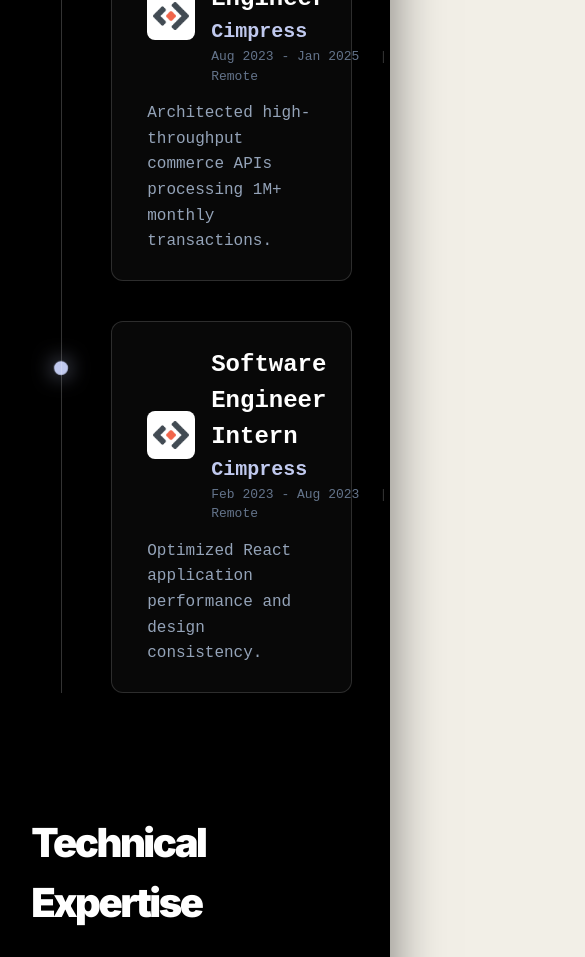
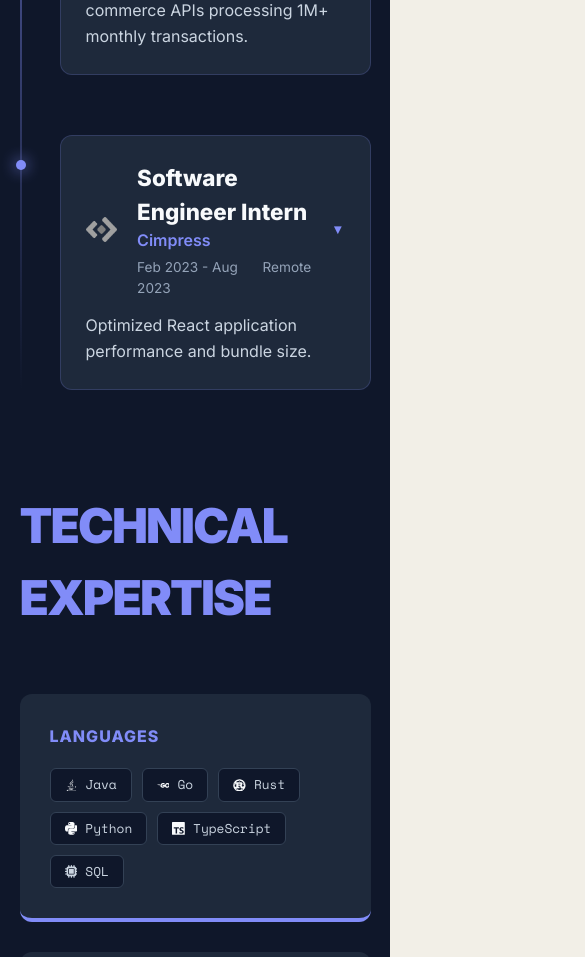
Before and after one commit to yashvarma2001/portfolio-project, a React (Vite) app: page / in a window 390 px wide. Shown: the part 5560-6517 px from the top of the page, 585 px wide, since content can reach past the window. Built offline with nearby package versions, Linux system fonts and the light colour scheme; a web font is replaced by a local one.

Commit message:
minor ui updates

```diff
--- a/src/sections/Contact.css
+++ b/src/sections/Contact.css
@@ -1,5 +1,6 @@
-@import url('https://fonts.googleapis.com/css2?family=Inter:wght@400;500;600;700;800;900&display=swap');
+@import url('https://fonts.googleapis.com/css2?family=Inter:wght@400;500;600;700;800;900&family=Space+Mono:wght@400;700&display=swap');
 
+/* --- GLOBAL LAYOUT --- */
 .contact-section-light {
   background-color: #F5F5F7;
   color: #1D1D1F;
@@ -10,135 +11,122 @@
 
 .contact-grid {
   display: grid;
-  grid-template-columns: 1.2fr 1fr;
-  gap: 60px;
+  grid-template-columns: 1.1fr 1fr;
+  gap: 80px;
   max-width: 1300px;
   margin: 0 auto;
+  align-items: start;
 }
 
-/* --- TYPOGRAPHY (DISTORTED/TIGHT STYLE) --- */
+/* --- LEFT COLUMN STYLING --- */
 .big-title-light {
-  font-size: 80px;
+  font-size: clamp(60px, 8vw, 90px);
   font-weight: 900;
-  letter-spacing: -0.04em;
+  letter-spacing: -0.05em;
+  line-height: 0.9;
   color: #1D1D1F;
-  margin-bottom: 30px;
-}
-
-.name-banner-light {
-  font-size: clamp(60px, 9vw, 110px);
-  font-weight: 900;
-  letter-spacing: -0.06em; /* The 'Aryan Yadav' tight look */
-  line-height: 0.8;
-  color: #000000;
-  /* text-transform: lowercase; */
-  margin: 20px 0;
-  display: block;
-  transform: scaleX(0.96); /* Horizontal compression */
-  transform-origin: left;
+  margin-bottom: 40px;
+  text-transform: uppercase;
 }
 
 .status-text-light {
-  font-size: 19px;
-  line-height: 1.5;
+  font-size: 18px;
+  line-height: 1.6;
   color: #424245;
-  max-width: 480px;
-  margin-bottom: 25px;
+  max-width: 500px;
+  margin-bottom: 40px;
 }
 
-/* --- BRANDING IMAGE --- */
-.branding-image {
-  width: 160px;
-  height: 110px;
-  border-radius: 16px;
-  overflow: hidden;
-  margin-bottom: 10px;
-  border: 1px solid rgba(0,0,0,0.05);
-}
-
-.branding-image img {
-  width: 100%;
-  height: 100%;
-  object-fit: cover;
-}
-
-/* --- REACH OUT ROW --- */
 .reach-out-row {
   display: flex;
+  flex-wrap: wrap;
   align-items: center;
-  gap: 16px;
-  margin: 30px 0;
+  gap: 20px;
+  margin-bottom: 50px;
 }
 
 .reach-out-btn-light {
-  background: #000000;
+  background: #818CF8;
   color: #ffffff;
-  padding: 12px 28px;
-  border-radius: 100px;
+  padding: 14px 30px;
+  border-radius: 5px; /* Matched to coolinput */
   font-size: 15px;
-  font-weight: 700;
+  font-weight: 800;
   text-decoration: none;
   display: flex;
   align-items: center;
-  gap: 10px;
-  transition: transform 0.2s ease;
+  gap: 12px;
+  border: 2px solid #818CF8;
+  transition: all 0.3s ease;
+  font-family: 'Space Mono', monospace;
 }
 
 .reach-out-btn-light:hover {
-  transform: scale(1.03);
+  background: #ffffff;
+  color: #818CF8;
+  box-shadow: 6px 6px 0px #818CF8;
+  transform: translate(-3px, -3px);
 }
 
 .email-display-light {
-  font-weight: 500;
-  color: #1D1D1F;
-  font-size: 16px;
+  font-family: 'Space Mono', monospace;
+  font-weight: 700;
+  color: #818CF8;
+  font-size: 15px;
 }
 
-/* --- SOCIAL BUTTONS --- */
+/* --- SOCIAL LINKS (LEFT) --- */
 .social-label {
   color: #86868b;
-  font-size: 14px;
-  margin-bottom: 15px;
+  font-size: 13px;
+  font-weight: 700;
+  text-transform: uppercase;
+  letter-spacing: 1px;
+  margin-bottom: 20px;
 }
 
 .social-btns-light {
   display: flex;
-  gap: 12px;
+  gap: 15px;
 }
 
 .social-btns-light a {
-  border: 1px solid #D2D2D7;
-  padding: 10px 22px;
-  border-radius: 100px;
+  border: 2px solid #818CF8;
+  padding: 10px 20px;
+  border-radius: 5px;
   color: #1D1D1F;
   text-decoration: none;
   font-size: 14px;
-  font-weight: 600;
+  font-weight: 700;
   display: flex;
   align-items: center;
-  gap: 8px;
+  gap: 10px;
   transition: all 0.2s ease;
+  background: transparent;
 }
 
 .social-btns-light a:hover {
-  background: #000000;
+  background: #818CF8;
   color: #ffffff;
-  border-color: #000000;
+  box-shadow: 4px 4px 0px rgba(129, 140, 248, 0.3);
 }
 
-/* --- THE FORM CARD (MATCHING SCREENSHOT) --- */
+/* --- RIGHT COLUMN: THE CARD --- */
 .message-card-light {
-  background: #DBE2EF;
-  /* border: 1px solid #99A799; */
-  border-radius: 28px;
+  background: #e8e8e8;
+  border: 2px solid #818CF8;
+  border-radius: 12px;
   padding: 40px;
-  box-shadow: 0 10px 40px rgba(0,0,0,0.04);
+  box-shadow: 12px 12px 0px rgba(129, 140, 248, 0.15);
+  font-family: 'Space Mono', monospace;
 }
 
 .form-title-light {
-  font-size: 30px;
-  font-weight: 700;
+  font-size: 24px;
+  font-weight: 800;
   margin-bottom: 30px;
+  color: #818CF8;
+  text-transform: uppercase;
 }
 
 .form-row {
@@ -147,70 +135,111 @@
   gap: 20px;
 }
 
-.input-group-light {
-  margin-bottom: 20px;
+/* --- THE COOL INPUT STYLE --- */
+.coolinput {
+  display: flex;
+  flex-direction: column;
+  width: 100%;
+  position: relative;
+  margin-bottom: 25px;
 }
 
-.input-group-light label {
-  display: block;
-  font-size: 14px;
+.coolinput label.text {
+  font-size: 0.7rem;
+  color: #818CF8;
   font-weight: 700;
-  margin-bottom: 8px;
+  position: relative;
+  top: 0.5rem;
+  margin: 0 0 0 7px;
+  padding: 0 5px;
+  background: #e8e8e8;
+  width: fit-content;
+  z-index: 1;
 }
 
-.input-group-light input,
-.input-group-light textarea {
+.coolinput .input {
+  padding: 12px 10px;
+  font-size: 0.8rem;
+  border: 2px #818CF8 solid;
+  border-radius: 5px;
+  background: #e8e8e8;
   width: 100%;
-  background: #F9F7F7;
-  border: 1px solid #112D4E;
-  border-radius: 12px;
-  padding: 15px;
+  font-family: 'Space Mono', monospace;
   color: #112D4E;
-  font-size: 15px;
-  outline: none;
+  transition: all 0.2s ease;
 }
 
-.input-group-light input:focus,
-.input-group-light textarea:focus {
-  border-color: #00D1FF;
+.coolinput .input:focus {
+  outline: none;
+  background: #ffffff;
+  box-shadow: 4px 4px 0px #818CF8;
 }
 
-/* THE NEON GRADIENT BUTTON */
+/* --- SEND BUTTON --- */
 .send-btn-gradient {
   width: 100%;
-  background: #3F72AF;
-  color: white;
-  border: none;
-  padding: 18px;
-  border-radius: 100px;
-  font-size: 16px;
+  background: #818CF8;
+  color: #ffffff;
+  border: 2px solid #818CF8;
+  padding: 16px;
+  border-radius: 5px;
+  font-size: 14px;
   font-weight: 800;
   font-family: 'Space Mono', monospace;
+  text-transform: uppercase;
+  letter-spacing: 1px;
   cursor: pointer;
   display: flex;
   align-items: center;
   justify-content: center;
   gap: 12px;
-  box-shadow: #C7EABB;
-  transition: transform 0.2s ease;
+  transition: all 0.3s cubic-bezier(0.23, 1, 0.320, 1);
 }
 
-.send-btn-gradient:hover {
-  transform: translateY(-2px);
-  filter: brightness(1.05);
+.send-btn-gradient:hover:not(:disabled) {
+  background: #ffffff;
+  color: #818CF8;
+  box-shadow: 6px 6px 0px #818CF8;
+  transform: translate(-2px, -2px);
 }
 
+.send-btn-gradient:disabled {
+  opacity: 0.6;
+  cursor: not-allowed;
+}
+
+/* --- FOOTER --- */
 .footer-light {
   margin-top: 100px;
   text-align: center;
-  color: black;
-  font-size: 13px;
-  border-top: 1px solid #D2D2D7;
-  padding-top: 40px;
-  border-radius: 10px;
+  border-top: 2px solid #818CF8;
+  padding: 60px 0;
+  border-radius: 0;
 }
 
-.contact-right{
-    font-family: 'Space Mono', monospace;
+.name-banner-light {
+  font-size: clamp(50px, 9vw, 110px);
+  font-weight: 900;
+  letter-spacing: -0.06em;
+  color: #000000;
+  line-height: 0.8;
+  margin-bottom: 10px;
+  display: block;
+  transform: scaleX(0.96);
+}
 
+.btn-success {
+  background: #4ade80 !important;
+  border-color: #4ade80 !important;
+  box-shadow: 4px 4px 0px #166534 !important;
 }
+
+@media (max-width: 900px) {
+  .contact-grid {
+    grid-template-columns: 1fr;
+    gap: 50px;
+  }
+  .big-title-light {
+    font-size: 50px;
+  }
+}
--- a/src/sections/Experience.css
+++ b/src/sections/Experience.css
@@ -1,215 +1,121 @@
-/* ==========================================================================
-   1. SECTION FOUNDATION
-   ========================================================================== */
+@import url('https://fonts.googleapis.com/css2?family=Inter:wght@400;700;900&family=Space+Mono:wght@400;700&display=swap');
+
 .experience-section {
-  position: relative;
-  background-color: #000000; /* Pure Black Theme */
-  min-height: 100vh;
-  padding: 120px 8%;
-  overflow: hidden;
+  background-color: #0F172A; /* Deep Midnight Blue */
+  color: #F8FAFC;
+  padding: 100px 5%;
   font-family: 'Inter', sans-serif;
-  color: #ffffff;
-}
-
-/* Fixed Background SVG */
-.experience-section::before {
-  content: "";
-  position: absolute;
-  inset: 0;
-  background-image: url('../../assets/bg1.svg');
-  background-size: cover;
-  background-attachment: fixed;
-  opacity: 0.2;
-  z-index: 0;
-  pointer-events: none;
 }
 
 .content-container {
-  position: relative;
-  z-index: 10;
+  max-width: 1100px;
+  margin: 0 auto;
 }
 
 .section-title {
-  font-size: clamp(40px, 6vw, 64px);
+  font-size: 3rem;
   font-weight: 900;
-  color: #ffffff;
-  margin-bottom: 80px;
-  letter-spacing: -2.5px;
+  letter-spacing: -0.04em;
+  color: #818CF8;
+  margin-bottom: 60px;
+  text-transform: uppercase;
 }
 
-/* ==========================================================================
-   2. TIMELINE STEM (LINE & DOTS)
-   ========================================================================== */
+/* --- TIMELINE --- */
 .timeline-container {
   position: relative;
-  max-width: 900px;
-  margin-left: auto; /* Aligned right per request */
-  margin-right: 2%;
-  padding-left: 80px;
-  margin-bottom: 120px;
+  padding-left: 40px;
 }
 
 .timeline-line {
   position: absolute;
-  left: 30px; /* Vertical anchor point */
+  left: 0;
   top: 0;
   bottom: 0;
-  width: 1px;
-  background: rgba(255, 255, 255, 0.2);
-  z-index: 1;
+  width: 2px;
+  background: linear-gradient(to bottom, #818CF8, transparent);
+}
+
+.timeline-item {
+  position: relative;
+  margin-bottom: 60px;
+  opacity: 0.3;
+  transform: translateX(-20px);
+  transition: all 0.6s ease;
+}
+
+.timeline-item.active {
+  opacity: 1;
+  transform: translateX(0);
 }
 
 .timeline-dot {
   position: absolute;
-  left: -50px; /* Matches line exactly */
-  top: 42px;
+  left: -44px;
+  top: 25px;
   width: 10px;
   height: 10px;
+  background: #818CF8;
   border-radius: 50%;
-  background: #ffffff;
-  border: 2px solid #000000;
-  z-index: 10;
-  transform: translateX(-50%); /* Centers 10px dot on 1px line */
-  transition: all 0.4s cubic-bezier(0.4, 0, 0.2, 1);
+  box-shadow: 0 0 15px #818CF8;
 }
 
-.timeline-item.active .timeline-dot {
-  background: #C0C9EE; /* Accent color for Gao Labs/Cimpress */
-  border-color: #C0C9EE;
-  box-shadow: 0 0 15px rgba(192, 201, 238, 0.8);
-  transform: translateX(-50%) scale(1.4);
+/* --- CARD DESIGN --- */
+.timeline-content {
+  background: #1E293B; /* Slate Dark */
+  border: 1px solid rgba(129, 140, 248, 0.2);
+  border-radius: 12px;
+  padding: 25px;
+  cursor: pointer;
+  transition: border 0.3s ease;
 }
 
-/* ==========================================================================
-   3. EXPERIENCE CARDS (GLASSMORPHISM)
-   ========================================================================== */
-.timeline-item {
-  position: relative;
-  margin-bottom: 40px;
-  opacity: 0;
-  filter: blur(10px);
-  transform: translateY(40px);
-  transition: all 0.8s cubic-bezier(0.22, 1, 0.36, 1);
-}
-
-.timeline-item.active {
-  opacity: 1;
-  filter: blur(0px);
-  transform: translateY(0px);
-}
-
-.timeline-content {
-  font-family: 'Space Mono', monospace;
-  position: relative;
-  padding: 25px 35px;
-  background: rgba(255, 255, 255, 0.03);
-  backdrop-filter: blur(10px);
-  border: 1px solid rgba(255, 255, 255, 0.15);
-  border-radius: 12px;
-  transition: background 0.3s ease;
-  z-index: 5;
+.timeline-content:hover {
+  border-color: #818CF8;
 }
 
 .card-header {
   display: flex;
   align-items: center;
-  gap: 16px;
-  cursor: pointer;
-  width: 100%;
-}
-
-.logo-section {
-  width: 48px;
-  height: 48px;
-  background: white;
-  border-radius: 8px;
-  display: flex;
-  align-items: center;
-  justify-content: center;
-  padding: 5px;
-  flex-shrink: 0;
+  gap: 20px;
 }
 
 .company-logo {
-  max-width: 100%;
-  max-height: 100%;
+  width: 50px;
+  height: 50px;
   object-fit: contain;
+  filter: grayscale(1) invert(0.8); /* Makes logos fit dark theme better */
+  transition: filter 0.3s ease;
 }
 
-.header-text {
-  flex-grow: 1;
-  display: flex;
-  flex-direction: column;
-}
-
-/* --- ICON ALIGNMENT --- */
-.meta-info span,
-.tech-tag,
-.skill-pill {
-  display: flex;
-  align-items: center;
-  gap: 8px; /* Space between icon and text */
-}
-
-/* Metadata Icons (Date/Location) */
-.meta-info svg {
-  color: #64748b;
-  font-size: 14px;
-}
-
-/* Technology Pill Icons */
-.tech-tag svg,
-.skill-pill svg {
-  color: #C0C9EE; /* Your purple-blue accent */
-  font-size: 14px;
-  flex-shrink: 0;
-}
-
-/* Skill Card Header Icons */
-.skill-icon-accent svg {
-  font-size: 22px;
-  color: #C0C9EE;
-}
-
-/* Vertical separator fix for icons */
-.timeline-date::after {
-  content: "|";
-  margin-left: 12px;
-  margin-right: 4px;
-  color: rgba(255, 255, 255, 0.1);
-}
-
-.timeline-date,
-.timeline-location {
-  font-size: 13px;
-  color: #64748b;
-  white-space: nowrap;
-}
-
-.timeline-date::after {
-  content: "|";
-  margin-left: 12px;
-  color: rgba(255, 255, 255, 0.2);
+.timeline-content:hover .company-logo {
+  filter: grayscale(0) invert(0);
 }
 
 .timeline-role {
-  font-size: 24px;
-  font-weight: 700;
-  color: #FFFFFF;
-  margin: 0;
+  font-size: 1.4rem;
+  font-weight: 800;
+  color: #F8FAFC;
 }
 
 .timeline-company {
-  font-size: 20px;
+  color: #818CF8;
   font-weight: 600;
-  color: #C0C9EE;
+}
+
+.meta-info {
+  font-size: 0.85rem;
+  color: #94A3B8;
+  margin-top: 5px;
+  display: flex;
+  gap: 15px;
 }
 
 .expand-btn {
+  margin-left: auto;
   background: none;
   border: none;
-  color: #64748b;
-  margin-left: auto;
+  color: #818CF8;
   transition: transform 0.3s ease;
 }
 
@@ -217,121 +123,84 @@
   transform: rotate(180deg);
 }
 
-/* ==========================================================================
-   4. EXPANDED INFO & TECH TAGS
-   ========================================================================== */
 .timeline-details {
-  font-size: 16px;
+  margin-top: 15px;
+  color: #CBD5E1;
   line-height: 1.6;
-  color: #94a3b8;
-  margin-top: 15px;
 }
 
-.achievements-title, .techs-title {
-    color: #cbd5e1;
+/* --- EXPANDED AREA --- */
+.expanded-info {
   margin-top: 20px;
-    font-size: 14px;
-    font-weight: 700;
-    text-transform: uppercase;
-    letter-spacing: 1px;
+  padding-top: 20px;
+  border-top: 1px solid rgba(255, 255, 255, 0.1);
 }
 
 .achievements-list {
   list-style: none;
-    padding: 10px 0;
+  margin-bottom: 20px;
 }
 
 .achievements-list li {
-    color: #94a3b8;
-    font-size: 14px;
-    margin-bottom: 8px;
+  position: relative;
   padding-left: 20px;
-    position: relative;
+  margin-bottom: 10px;
+  color: #94A3B8;
 }
 
 .achievements-list li::before {
   content: "→";
   position: absolute;
   left: 0;
-    color: #C0C9EE;
+  color: #818CF8;
 }
 
-.tag-container {
+/* --- SKILLS & TAGS --- */
+.tag-container, .skills-grid {
   display: flex;
   flex-wrap: wrap;
-  gap: 8px;
-  margin-top: 10px;
+  gap: 10px;
 }
 
-.tech-tag {
-  padding: 4px 12px;
-  background: rgba(192, 201, 238, 0.05);
-  border: 1px solid rgba(192, 201, 238, 0.2);
-  color: #C0C9EE;
-  border-radius: 4px;
-  font-size: 12px;
-  font-weight: 600;
-}
-
-/* ==========================================================================
-   5. TECHNICAL SKILLS GRID (BELOW)
-   ========================================================================== */
-.skills-container {
-  display: grid;
-  grid-template-columns: repeat(auto-fit, minmax(280px, 1fr));
-  gap: 20px;
-  position: relative;
-  z-index: 10;
+.tech-tag, .skill-pill {
+  display: flex;
+  align-items: center;
+  gap: 8px;
+  padding: 6px 14px;
+  background: #0F172A;
+  border: 1px solid #334155;
+  border-radius: 6px;
+  font-family: 'Space Mono', monospace;
+  font-size: 0.8rem;
+  color: #CBD5E1;
+  transition: all 0.3s ease;
 }
 
 .skill-card {
-  background: rgba(255, 255, 255, 0.03);
-  backdrop-filter: blur(10px);
-  border: 1px solid rgba(255, 255, 255, 0.1);
-  border-radius: 16px;
-  padding: 24px;
-  transition: all 0.3s ease;
+  background: #1E293B;
+  padding: 30px;
+  border-radius: 12px;
+  border-bottom: 4px solid #818CF8;
 }
 
-.skill-card:hover {
-  border-color: #C0C9EE;
-  background: rgba(255, 255, 255, 0.06);
+.skills-container {
+  display: grid;
+  grid-template-columns: repeat(auto-fit, minmax(240px, 1fr));
+  gap: 30px;
 }
 
-.skill-category-header {
-  display: flex;
-  align-items: center;
-  gap: 12px;
-  margin-bottom: 18px;
-  color: #C0C9EE;
+.skill-category-title {
+  display: block;
+  font-weight: 800;
+  margin-bottom: 20px;
+  color: #818CF8;
+  text-transform: uppercase;
+  letter-spacing: 1px;
 }
 
-/* --- ICON UNIFORMITY FIX --- */
-.pill-icon, .tag-icon {
-  width: 16px;  /* Forced Width */
-  height: 16px; /* Forced Height */
-  object-fit: contain; /* Prevents distortion */
-  display: inline-block;
-  flex-shrink: 0;
-  filter: brightness(0) invert(1); /* Forces icons to be white to match theme */
+.skill-pill:hover {
+  background: #818CF8;
+  color: #ffffff;
+  transform: translateY(-3px);
+  box-shadow: 0 10px 20px rgba(129, 140, 248, 0.2);
 }
-
-.skill-pill, .tech-tag {
-  display: flex;
-  align-items: center;
-  gap: 10px;
-  white-space: nowrap;
-}
-
-/* Ensure the white logo box stays clean */
-.logo-section {
-  width: 48px;
-  height: 48px;
-  background: white;
-  border-radius: 8px;
-  display: flex;
-  align-items: center;
-  justify-content: center;
-  padding: 6px;
-  flex-shrink: 0;
-}
--- a/src/sections/Experience.jsx
+++ b/src/sections/Experience.jsx
@@ -1,8 +1,42 @@
 import React, { useState } from 'react';
 import { useInView } from 'react-intersection-observer';
+import {
+  SiReact, SiNodedotjs, SiGraphql, SiDocker,
+  SiKubernetes, SiPostgresql, SiRedux, SiJavascript, SiTypescript,
+  SiGo, SiRust, SiPython, SiApachekafka, SiTerraform,
+  SiMongodb, SiGreensock
+} from 'react-icons/si';
+import { FaJava, FaServer, FaDatabase, FaMicrochip, FaNetworkWired, FaAws } from 'react-icons/fa6';
 import './Experience.css';
 import cornellLogo from '../../assets/cornellLogo.png';
 import cimpressLogo from '../../assets/cimpressLogo.png';
+
+const ICON_MAP = {
+  "React": <SiReact color="#F8FAFC" />,
+  "Node.js": <SiNodedotjs color="#F8FAFC" />,
+  "GraphQL": <SiGraphql color="#F8FAFC" />,
+  "AWS": <FaAws color="#F8FAFC" />,
+  "AWS S3": <FaAws color="#F8FAFC" />,
+  "Docker": <SiDocker color="#F8FAFC" />,
+  "Kubernetes": <SiKubernetes color="#F8FAFC" />,
+  "PostgreSQL": <SiPostgresql color="#F8FAFC" />,
+  "Redux": <SiRedux color="#F8FAFC" />,
+  "JavaScript": <SiJavascript color="#F8FAFC" />,
+  "TypeScript": <SiTypescript color="#F8FAFC" />,
+  "Java": <FaJava color="#F8FAFC" />,
+  "Go": <SiGo color="#F8FAFC" />,
+  "Rust": <SiRust color="#F8FAFC" />,
+  "Python": <SiPython color="#F8FAFC" />,
+  "Kafka": <SiApachekafka color="#F8FAFC" />,
+  "Terraform": <SiTerraform color="#F8FAFC" />,
+  "MongoDB": <SiMongodb color="#F8FAFC" />,
+  "DynamoDB": <FaDatabase color="#F8FAFC" />,
+  "Distributed Systems": <FaNetworkWired color="#818CF8" />,
+  "Paxos": <FaServer color="#818CF8" />,
+  "Raft": <FaServer color="#818CF8" />,
+  "Hash-based Sharding": <FaDatabase color="#818CF8" />,
+  "Fault Tolerance": <FaMicrochip color="#F87171" />
+};
 
 const ExperienceItem = ({ data }) => {
   const [isOpen, setIsOpen] = useState(false);
@@ -10,9 +44,7 @@ const ExperienceItem = ({ data }) => {
 
   return (
     <div ref={ref} className={`timeline-item ${inView ? 'active' : ''}`}>
-      {/* THE DOT: Centered on the 30px line */}
       <div className="timeline-dot" />
-
       <div className="timeline-content">
         <div className="card-header" onClick={() => setIsOpen(!isOpen)}>
           <div className="logo-section">
@@ -26,9 +58,7 @@ const ExperienceItem = ({ data }) => {
               <span className="timeline-location">{data.location}</span>
             </div>
           </div>
-          <button className={`expand-btn ${isOpen ? 'rotated' : ''}`}>
-            ▼
-          </button>
+          <button className={`expand-btn ${isOpen ? 'rotated' : ''}`}>▼</button>
         </div>
 
         <p className="timeline-details">{data.summary}</p>
@@ -41,7 +71,9 @@ const ExperienceItem = ({ data }) => {
             </ul>
             <div className="tag-container">
               {data.tech.map((t, i) => (
-                <span key={i} className="tech-tag">{t}</span>
+                <span key={i} className="tech-tag">
+                  {ICON_MAP[t] || <FaMicrochip />} {t}
+                </span>
               ))}
             </div>
           </div>
@@ -61,10 +93,10 @@ const Experience = () => {
       logo: cornellLogo,
       summary: "Leading research on distributed systems architecture and high-throughput backend optimization.",
       achievements: [
-        "Architecting high-availability systems focusing on fault tolerance and consensus protocols.",
-        "Optimizing large-scale system performance through sharding and replication strategies."
+        "Architecting high-availability systems focusing on Paxos and Raft consensus protocols for fault tolerance.",
+        "Optimizing large-scale performance through hash-based sharding and master-slave replication strategies."
       ],
-      tech: ["Distributed Systems", "Docker", "Kubernetes", "PostgreSQL", "AWS"]
+      tech: ["Distributed Systems", "Docker", "Kubernetes", "PostgreSQL", "AWS", "Paxos", "Raft"]
     },
     {
       title: "Software Engineer",
@@ -78,7 +110,7 @@ const Experience = () => {
         "Optimized checkout flow performance, achieving a 25% reduction in page load time.",
         "Improved system reliability by resolving 10+ critical error patterns impacting 6,000+ monthly users."
       ],
-      tech: ["Node.js", "GraphQL", "React", "Redux", "AWS"]
+      tech: ["Node.js", "GraphQL", "React", "Redux", "AWS", "TypeScript"]
     },
     {
       title: "Software Engineer Intern",
@@ -86,20 +118,20 @@ const Experience = () => {
       duration: "Feb 2023 - Aug 2023",
       location: "Remote",
       logo: cimpressLogo,
-      summary: "Optimized React application performance and design consistency.",
+      summary: "Optimized React application performance and bundle size.",
       achievements: [
-        "Reduced initial bundle size by 75% (15MB to 3.5MB) by serving dynamic chunks via AWS S3.",
-        "Developed a suite of reusable React components for a major website rebranding."
+        "Reduced initial bundle size by 75% (15MB to 3.5MB) using dynamic chunks via AWS S3.",
+        "Engineered reusable UI components to ensure design consistency across rebranded platforms."
       ],
-      tech: ["React", "AWS S3", "JavaScript", "Redux", "Lazy Loading"]
+      tech: ["React", "AWS S3", "JavaScript", "Redux"]
     }
   ];
 
   const skillGroups = [
     { category: "Languages", skills: ["Java", "Go", "Rust", "Python", "TypeScript", "SQL"] },
-    { category: "Systems", skills: ["Kafka", "GraphQL", "Distributed Systems", "Paxos", "Raft"] },
-    { category: "Infrastructure", skills: ["AWS", "Docker", "Kubernetes", "Terraform"] },
-    { category: "Databases", skills: ["PostgreSQL", "DynamoDB", "MongoDB", "React"] }
+    { category: "Distributed Systems", skills: ["Kafka", "Paxos", "Raft", "Hash-based Sharding", "Fault Tolerance"] },
+    { category: "Cloud & DevOps", skills: ["AWS", "Docker", "Kubernetes", "Terraform", "GraphQL"] },
+    { category: "Data Stores", skills: ["PostgreSQL", "DynamoDB", "MongoDB", "Redux"] }
   ];
 
   return (
@@ -120,7 +152,9 @@ const Experience = () => {
               </div>
               <div className="skills-grid">
                 {group.skills.map((skill, i) => (
-                  <span key={i} className="skill-pill">{skill}</span>
+                  <span key={i} className="skill-pill">
+                    {ICON_MAP[skill] || <FaMicrochip />} {skill}
+                  </span>
                 ))}
               </div>
             </div>
```
Also changed, not shown: src/sections/Contact.jsx (+16 -17 lines), assets/s3.svg (added). Lines whose indentation alone changed are shown as unchanged.
